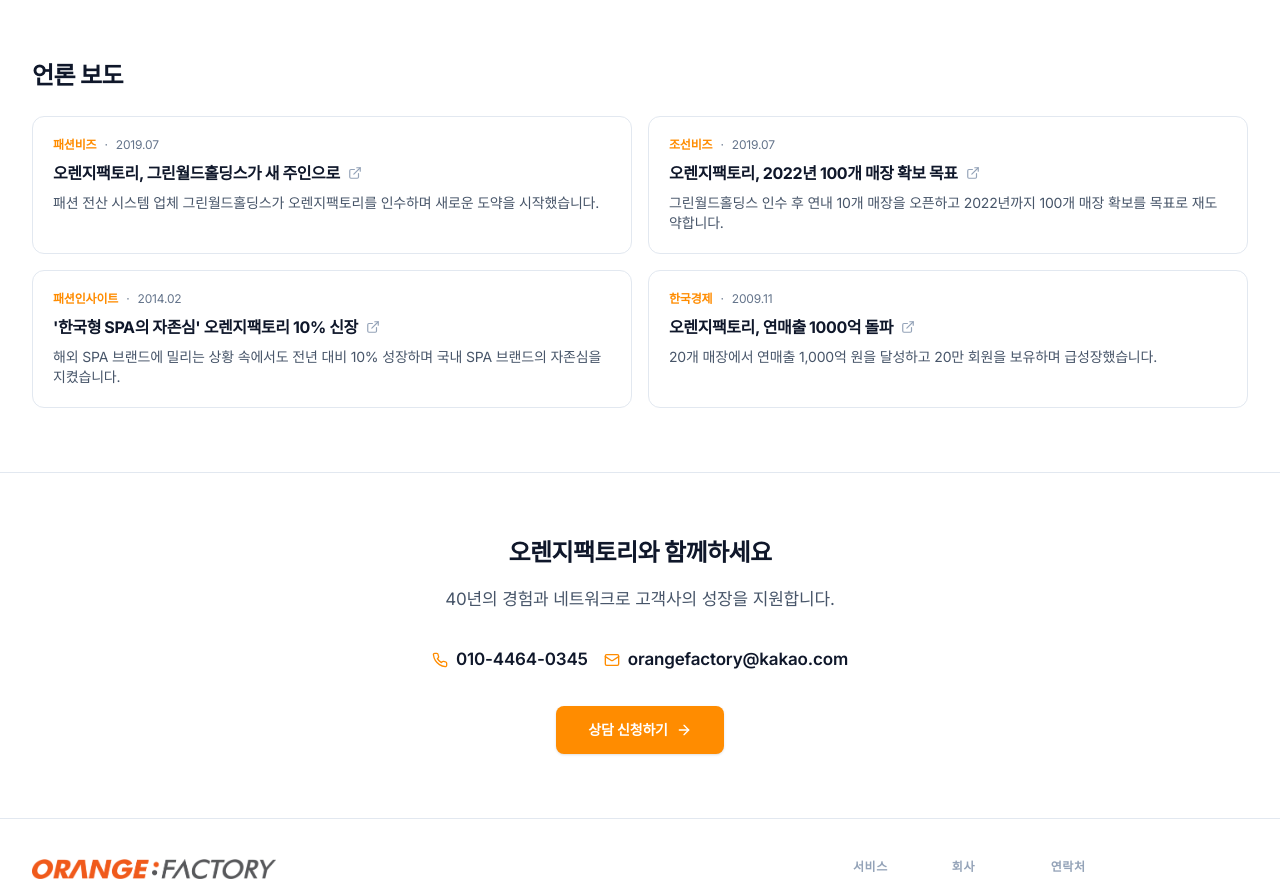
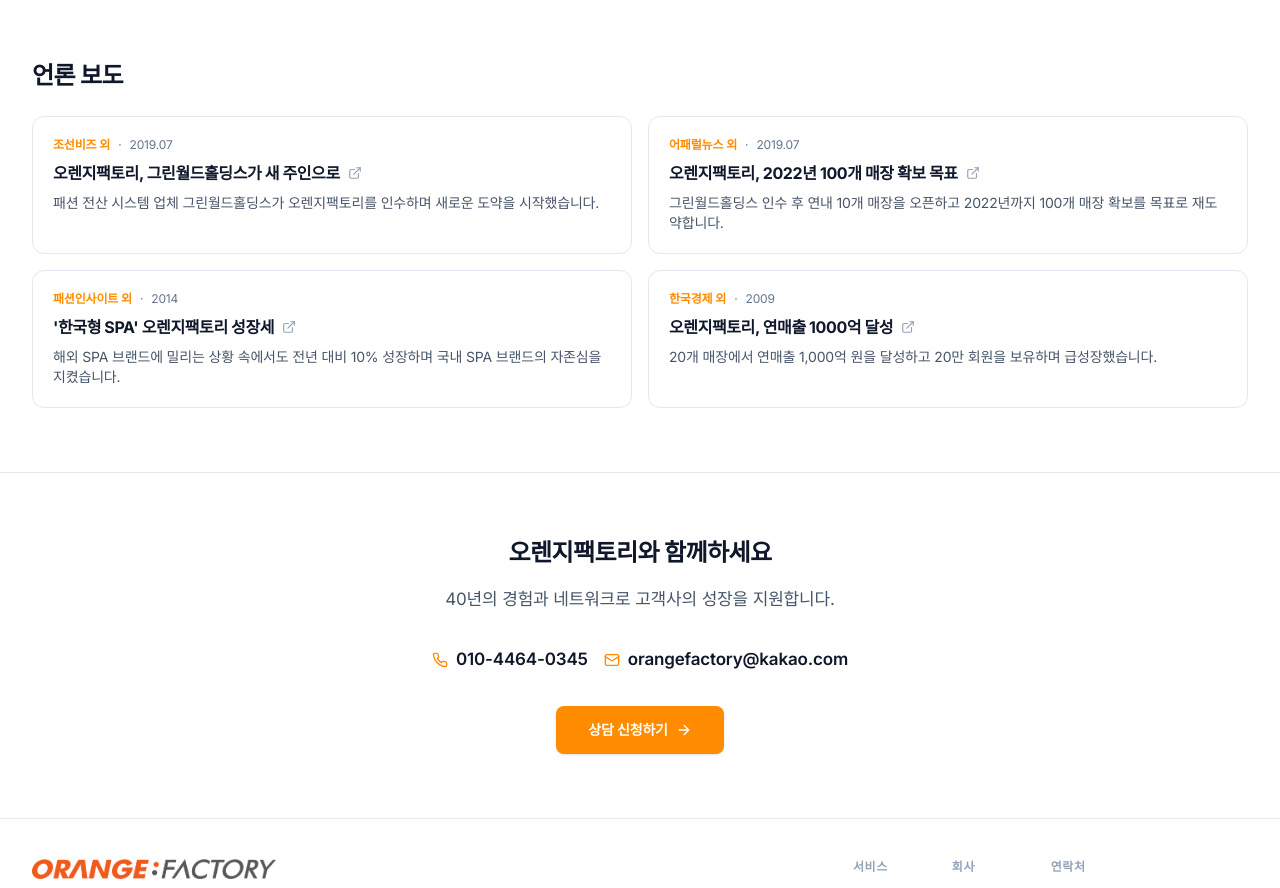
Before and after one commit to kks0488/B2Borangefactory, a Next.js app: page /about in a window 1280 px wide. Shown: the part 1060-1948 px from the top of the page. Built offline with nearby package versions, Linux system fonts and the light colour scheme; a web font is replaced by a local one.

Commit message:
fix: use Naver news search links for reliable access

```diff
--- a/app/(marketing)/about/page.tsx
+++ b/app/(marketing)/about/page.tsx
@@ -48,31 +48,31 @@
   const newsItems = [
     {
       title: "오렌지팩토리, 그린월드홀딩스가 새 주인으로",
-      source: "패션비즈",
+      source: "조선비즈 외",
       date: "2019.07",
       desc: "패션 전산 시스템 업체 그린월드홀딩스가 오렌지팩토리를 인수하며 새로운 도약을 시작했습니다.",
-      url: "https://www.fashionbiz.co.kr/article/view.asp?idx=175621"
+      url: "https://search.naver.com/search.naver?where=news&query=오렌지팩토리+그린월드홀딩스+인수"
     },
     {
       title: "오렌지팩토리, 2022년 100개 매장 확보 목표",
-      source: "조선비즈",
+      source: "어패럴뉴스 외",
       date: "2019.07",
       desc: "그린월드홀딩스 인수 후 연내 10개 매장을 오픈하고 2022년까지 100개 매장 확보를 목표로 재도약합니다.",
-      url: "https://biz.chosun.com/site/data/html_dir/2019/07/24/2019072402284.html"
+      url: "https://search.naver.com/search.naver?where=news&query=오렌지팩토리+100개+매장"
     },
     {
-      title: "'한국형 SPA의 자존심' 오렌지팩토리 10% 신장",
-      source: "패션인사이트",
-      date: "2014.02",
+      title: "'한국형 SPA' 오렌지팩토리 성장세",
+      source: "패션인사이트 외",
+      date: "2014",
       desc: "해외 SPA 브랜드에 밀리는 상황 속에서도 전년 대비 10% 성장하며 국내 SPA 브랜드의 자존심을 지켰습니다.",
-      url: "https://www.fi.co.kr/main/view.asp?idx=45982"
+      url: "https://search.naver.com/search.naver?where=news&query=오렌지팩토리+SPA+성장"
     },
     {
-      title: "오렌지팩토리, 연매출 1000억 돌파",
-      source: "한국경제",
-      date: "2009.11",
+      title: "오렌지팩토리, 연매출 1000억 달성",
+      source: "한국경제 외",
+      date: "2009",
       desc: "20개 매장에서 연매출 1,000억 원을 달성하고 20만 회원을 보유하며 급성장했습니다.",
-      url: "https://www.hankyung.com/article/2009111842841"
+      url: "https://search.naver.com/search.naver?where=news&query=오렌지팩토리+1000억"
     },
   ];
 
```
